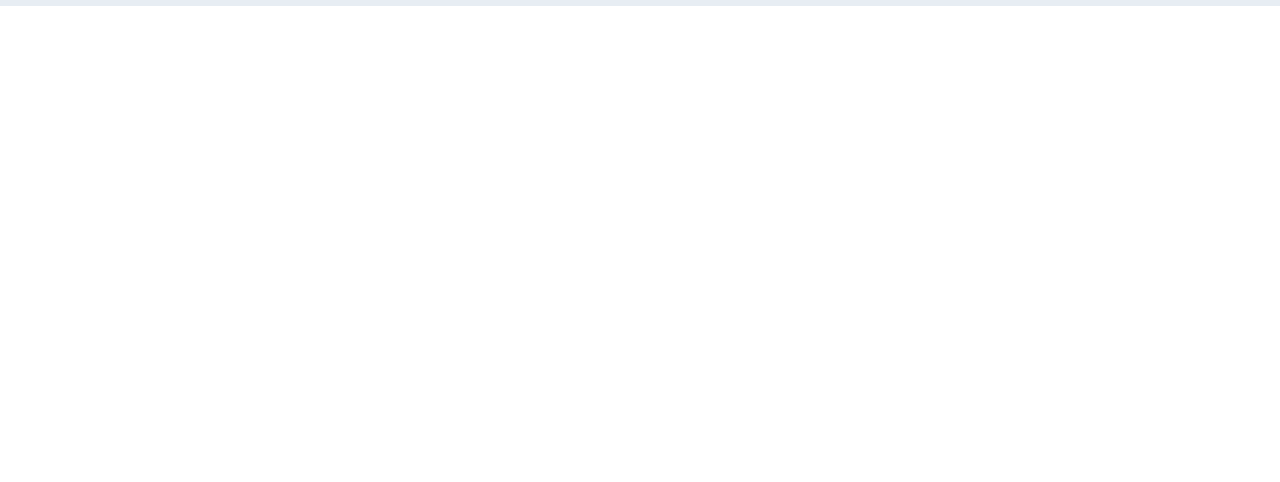
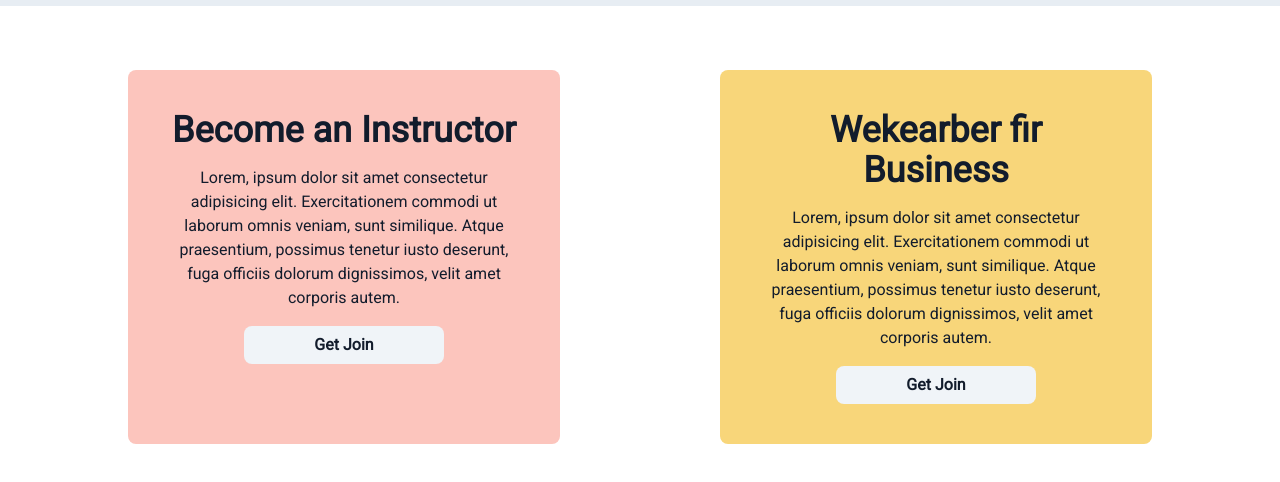
Before and after one commit to Nurfaidzy/Website-Kursus---Front-End-, a React (Create React App) app: page / in a window 1280 px wide. Shown: the part 4417-4899 px from the top of the page. Before the commit the page ends 4423 px from the top, so only its background shows below. Built offline with nearby package versions, Linux system fonts and the light colour scheme.

Commit message:
Menu of instuctur n business

```diff
--- a/src/App.js
+++ b/src/App.js
@@ -7,6 +7,7 @@
 import Toprated from "./Components/Homepage/Toprated";
 import Tranding from "./Components/Homepage/Tranding";
 import Learning from "./Components/Homepage/Learning";
+import Menuofuser from "./Components/Homepage/Menuofuser";
 import Navbar from "./Components/Navbar";
 
 function App() {
@@ -21,6 +22,7 @@
       <Testimoni />
       <Creator />
       <Learning />
+      <Menuofuser />
     </div>
   );
 }
--- /dev/null
+++ b/src/Components/Homepage/Menuofuser.jsx
@@ -0,0 +1,46 @@
+const Menuofuser = () => {
+  return (
+    <>
+      <div className="bg-white px-[10%] py-[5%] text-center text-[#121c2c]">
+        <div className="grid grid-cols-2 gap-40">
+          <div className="bg-[#fcc5bd] p-10 rounded-lg">
+            <div className="font-bold text-4xl">Become an Instructor</div>
+            <div className="pt-4">
+              Lorem, ipsum dolor sit amet consectetur adipisicing elit.
+              Exercitationem commodi ut laborum omnis veniam, sunt similique.
+              Atque praesentium, possimus tenetur iusto deserunt, fuga officiis
+              dolorum dignissimos, velit amet corporis autem.
+            </div>
+            <div className="pt-4">
+              <button
+                type="submit"
+                className="px-[20%] py-[2%] font-bold hover:shadow-lg rounded-lg bg-[#f0f4f8]"
+              >
+                Get Join
+              </button>
+            </div>
+          </div>
+          <div className="bg-[#f8d67a] p-10 rounded-lg">
+            <div className="font-bold text-4xl">Wekearber fir Business</div>
+            <div className="pt-4">
+              Lorem, ipsum dolor sit amet consectetur adipisicing elit.
+              Exercitationem commodi ut laborum omnis veniam, sunt similique.
+              Atque praesentium, possimus tenetur iusto deserunt, fuga officiis
+              dolorum dignissimos, velit amet corporis autem.
+            </div>
+            <div className="pt-4">
+              <button
+                type="submit"
+                className="px-[20%] py-[2%] font-bold hover:shadow-lg rounded-lg bg-[#f0f4f8]"
+              >
+                Get Join
+              </button>
+            </div>
+          </div>
+        </div>
+      </div>
+    </>
+  );
+};
+
+export default Menuofuser;
```
